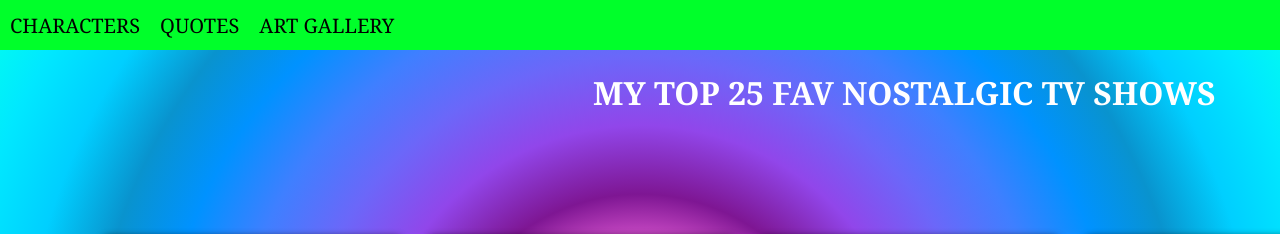
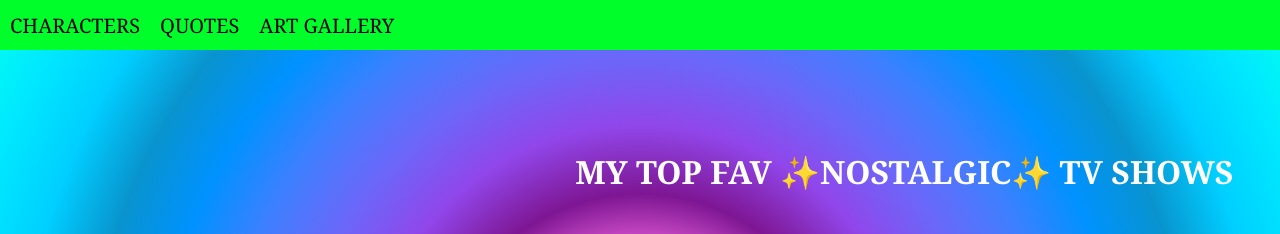
Before and after one commit to thecodeink/project-3, a React (Vite) app: page / in a window 1280 px wide. Shown: the top 234 px of the page. Built offline with nearby package versions, Linux system fonts and the light colour scheme.

Commit message:
title css update

```diff
--- a/src/App.css
+++ b/src/App.css
@@ -38,6 +38,8 @@ body {
   color: white;
   justify-content: center;
   align-items: center;
+  text-align: center;
+  margin-top: 100px;
 }
 
 .nav-container {
--- a/src/components/Title.jsx
+++ b/src/components/Title.jsx
@@ -1,7 +1,7 @@
 const Title = () => {
   return (
     <header className="flex-center">
-      <h1 className="title-container">MY TOP 25 FAV NOSTALGIC TV SHOWS</h1>
+      <h1 className="title-container">MY TOP FAV ✨NOSTALGIC✨ TV SHOWS</h1>
     </header>
   )
 }
```
